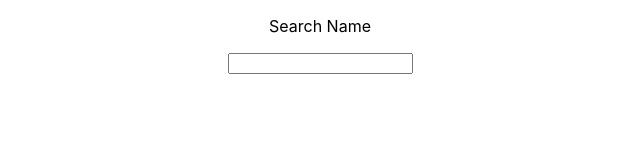
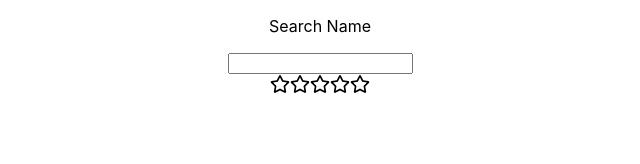
Before and after one commit to ManojS19/Javascript-Problems, a React (Create React App) app: page / in a window 1280 px wide. Shown: the top 164 px of the page, without its empty margins (320-960 px from the left). Built offline with nearby package versions, Linux system fonts and the light colour scheme.

Commit message:
updated Code

```diff
--- a/package.json
+++ b/package.json
@@ -9,6 +9,7 @@
     "@testing-library/user-event": "^13.5.0",
     "react": "^19.0.0",
     "react-dom": "^19.0.0",
+    "react-icons": "^5.5.0",
     "react-scripts": "5.0.1",
     "web-vitals": "^2.1.4"
   },
--- a/src/App.js
+++ b/src/App.js
@@ -1,11 +1,13 @@
 import logo from './logo.svg';
 import './App.css';
 import SearchDebounce from './component/SearchDebounce';
+import StarRatingSystem from './component/StarRatingSystem';
 
 function App() {
   return (
     <div className="App">
       <SearchDebounce/>
+      <StarRatingSystem/>
     </div>
   );
 }
--- /dev/null
+++ b/src/component/StarRatingSystem.js
@@ -0,0 +1,29 @@
+import React, { useState } from 'react'
+import { FaRegStar } from "react-icons/fa";
+import { FaStar } from "react-icons/fa";
+
+const StarRatingSystem = () => {
+    const [ratingValue, setRatingValue] = useState(0);
+    const [hoverValue, setHoverValue]=useState(0);
+    return (
+        <div>
+            {[1, 2, 3, 4, 5].map((star) => (
+                <span
+                    key={star}
+                    onClick={() => setRatingValue(star)}
+                    onMouseEnter={() => setHoverValue(star)}
+                    onMouseLeave={() => setHoverValue(0)}
+                    style={{ cursor: "pointer" }}
+                >
+                    {ratingValue >= star || hoverValue >= star ? (
+                        <FaStar style={{ color: "gold", fontSize: "20px" }} />
+                    ) : (
+                        <FaRegStar style={{ fontSize: "20px" }} />
+                    )}
+                </span>
+            ))}
+        </div>
+    )
+}
+
+export default StarRatingSystem
```
Also changed, not shown: 1 other file (tests, documents, lock files or other folders).
